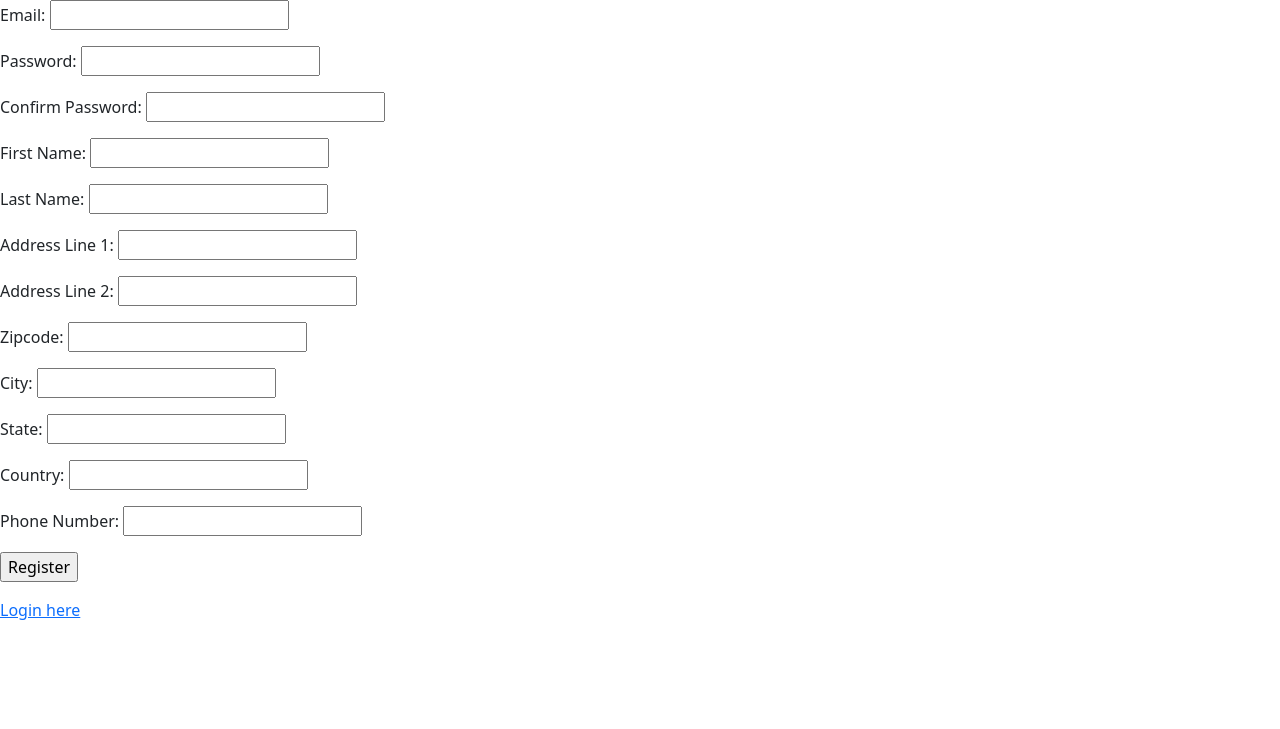
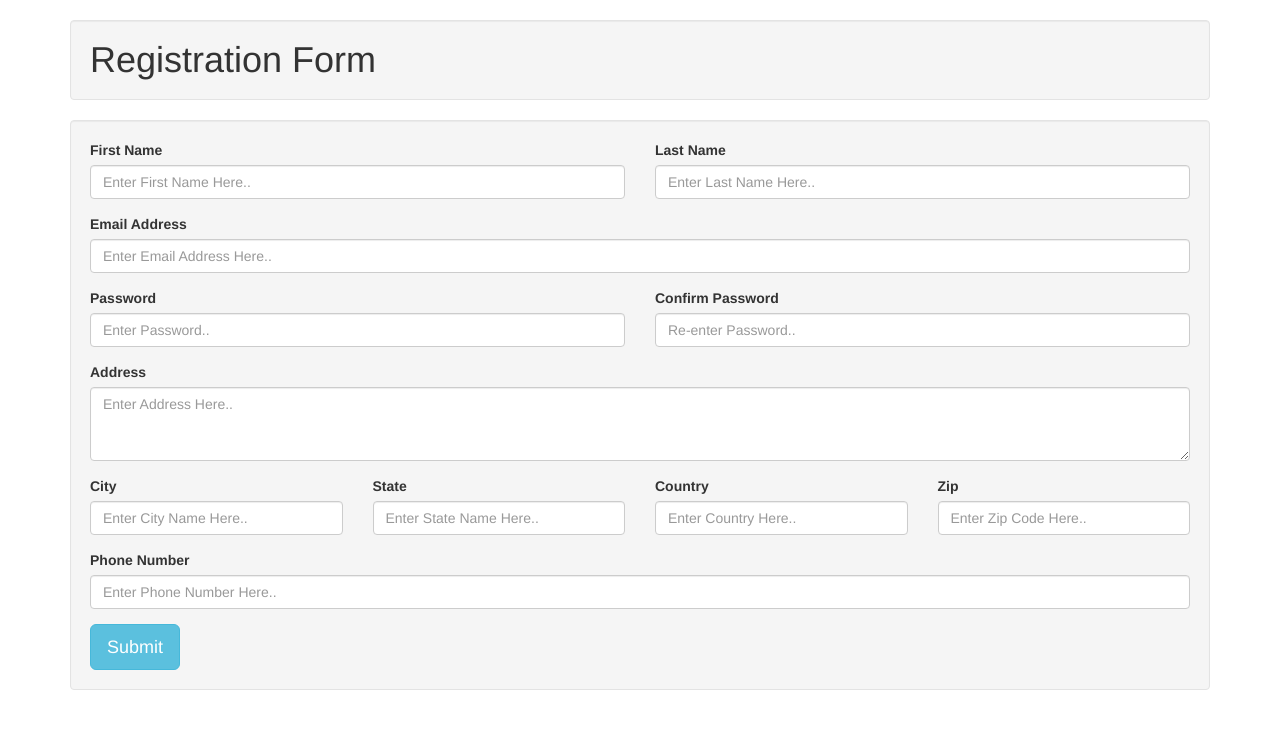
Before and after one commit to parnika11/ecommerce-try-on, a Flask app: page /registerationForm in a window 1280 px wide. Shown: the top 729 px of the page. Run offline with Flask 2, Linux system fonts and the light colour scheme; some libraries are stand-ins or nearby versions.

Commit message:
updated register.html

```diff
--- a/main.py
+++ b/main.py
@@ -161,7 +161,6 @@ def updateProfile():
         firstName = request.form['firstName']
         lastName = request.form['lastName']
         address1 = request.form['address1']
-        address2 = request.form['address2']
         zipcode = request.form['zipcode']
         city = request.form['city']
         state = request.form['state']
@@ -170,7 +169,7 @@ def updateProfile():
         with sqlite3.connect('database.db') as con:
                 try:
                     cur = con.cursor()
-                    cur.execute('UPDATE users SET firstName = ?, lastName = ?, address1 = ?, address2 = ?, zipcode = ?, city = ?, state = ?, country = ?, phone = ? WHERE email = ?', (firstName, lastName, address1, address2, zipcode, city, state, country, phone, email))
+                    cur.execute('UPDATE users SET firstName = ?, lastName = ?, address1 = ?, zipcode = ?, city = ?, state = ?, country = ?, phone = ? WHERE email = ?', (firstName, lastName, address1, zipcode, city, state, country, phone, email))
 
                     con.commit()
                     msg = "Saved Successfully"
@@ -312,7 +311,6 @@ def register():
         firstName = request.form['firstName']
         lastName = request.form['lastName']
         address1 = request.form['address1']
-        address2 = request.form['address2']
         zipcode = request.form['zipcode']
         city = request.form['city']
         state = request.form['state']
@@ -322,7 +320,7 @@ def register():
         with sqlite3.connect('database.db') as con:
             try:
                 cur = con.cursor()
-                cur.execute('INSERT INTO users (password, email, firstName, lastName, address1, address2, zipcode, city, state, country, phone) VALUES (?, ?, ?, ?, ?, ?, ?, ?, ?, ?, ?)', (hashlib.md5(password.encode()).hexdigest(), email, firstName, lastName, address1, address2, zipcode, city, state, country, phone))
+                cur.execute('INSERT INTO users (password, email, firstName, lastName, address1, zipcode, city, state, country, phone) VALUES (?, ?, ?, ?, ?, ?, ?, ?, ?, ?)', (hashlib.md5(password.encode()).hexdigest(), email, firstName, lastName, address1, zipcode, city, state, country, phone))
 
                 con.commit()
 
--- a/templates/register.html
+++ b/templates/register.html
@@ -1,4 +1,4 @@
-<html>
+<!-- <html>
 <head>
 <title>Sign up</title>
 <script type="text/javascript" src="{{ url_for('static', filename = 'js/validateForm.js') }}">
@@ -41,3 +41,80 @@
 </form>
 </body>
 </html>
+
+
+
+ -->
+ <html>
+     <head>
+        <link href="//maxcdn.bootstrapcdn.com/bootstrap/3.3.0/css/bootstrap.min.css" rel="stylesheet" id="bootstrap-css">
+        <script src="//maxcdn.bootstrapcdn.com/bootstrap/3.3.0/js/bootstrap.min.js"></script>
+        <script src="//code.jquery.com/jquery-1.11.1.min.js"></script>
+<!------ Include the above in your HEAD tag ---------->
+     </head>
+<!-- Name Section -->
+<body>
+    <div class="container">
+        <h1 class="well">Registration Form</h1>
+        <div class="col-lg-12 well">
+        <div class="row">
+                    <form action="/register" method="POST" onsubmit="return validate()">
+                        <div class="col-sm-12">
+                            <div class="row">
+                                <div class="col-sm-6 form-group">
+                                    <label>First Name</label>
+                                    <input type="text" name="firstName" placeholder="Enter First Name Here.." class="form-control">
+                                </div>
+                                <div class="col-sm-6 form-group">
+                                    <label>Last Name</label>
+                                    <input type="text" name="lastName" placeholder="Enter Last Name Here.." class="form-control">
+                                </div>
+                            </div>
+                            <div class="form-group">
+                                <label>Email Address</label>
+                                <input type="text" name="email" placeholder="Enter Email Address Here.." class="form-control">
+                            </div>
+                            <div class="row">
+                                <div class="col-sm-6 form-group">
+                                    <label>Password</label>
+                                    <input type="password" name="password" placeholder="Enter Password.." class="form-control">
+                                </div>
+                                <div class="col-sm-6 form-group">
+                                    <label>Confirm Password</label>
+                                    <input type="password" name="cpassword" placeholder="Re-enter Password.." class="form-control">
+                                </div>
+                            </div>
+                            <div class="form-group">
+                                <label>Address</label>
+                                <textarea placeholder="Enter Address Here.." name="address1" rows="3" class="form-control"></textarea>
+                            </div>
+                            <div class="row">
+                                <div class="col-sm-3 form-group">
+                                    <label>City</label>
+                                    <input type="text" name="city" placeholder="Enter City Name Here.." class="form-control">
+                                </div>
+                                <div class="col-sm-3 form-group">
+                                    <label>State</label>
+                                    <input type="text" name="state" placeholder="Enter State Name Here.." class="form-control">
+                                </div>
+                                <div class="col-sm-3 form-group">
+                                    <label>Country</label>
+                                    <input type="text" name="country" placeholder="Enter Country Here.." class="form-control">
+                                </div>
+                                <div class="col-sm-3 form-group">
+                                    <label>Zip</label>
+                                    <input type="text" name="zipcode" placeholder="Enter Zip Code Here.." class="form-control">
+                                </div>
+                            </div>
+                        <div class="form-group">
+                            <label>Phone Number</label>
+                            <input type="text" name="phone" placeholder="Enter Phone Number Here.." class="form-control">
+                        </div>
+                        <button type="submit" class="btn btn-lg btn-info">Submit</button>
+                        </div>
+                    </form>
+                    </div>
+        </div>
+        </div>
+</body>
+</html>
```
Also changed, not shown: database.db.
